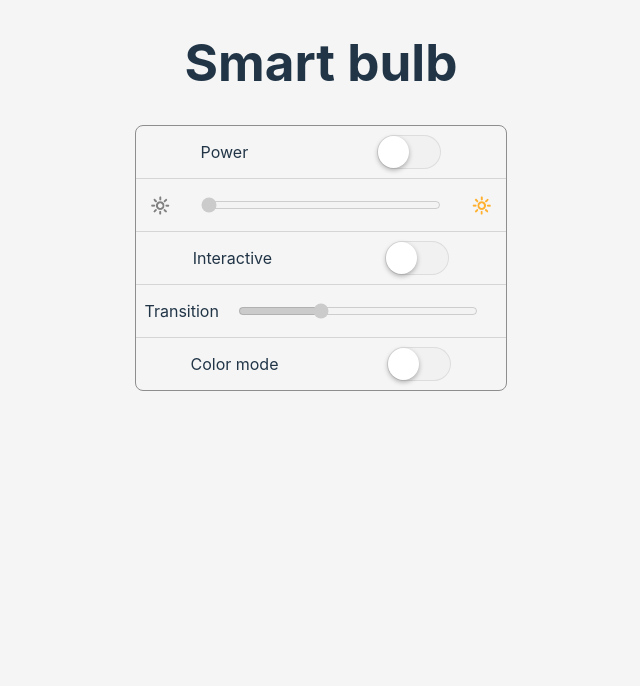
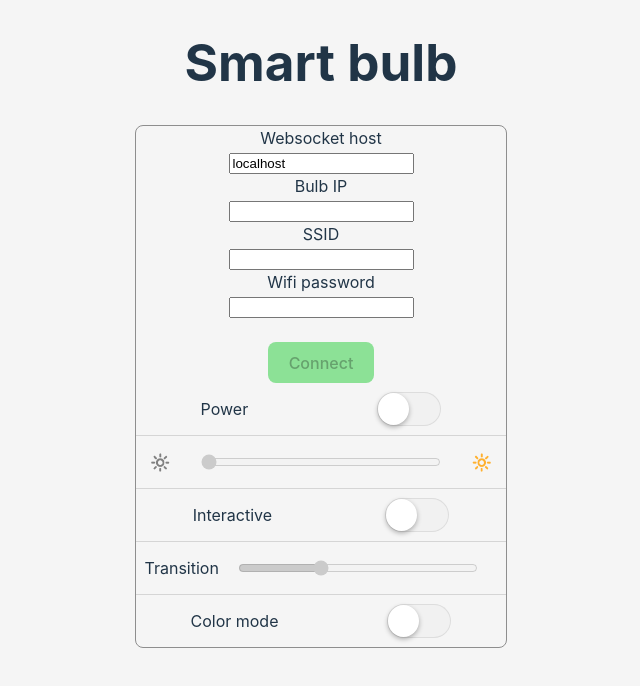
Before and after one commit to NivEz/super-bulb, a React (Vite) app in the folder client/: page / in a window 1280 px wide. Shown: the top 686 px of the page, without its empty margins (319-959 px from the left). Built offline with nearby package versions, Linux system fonts and the light colour scheme; no server answers.

Commit message:
added credentials form

```diff
--- a/client/src/App.jsx
+++ b/client/src/App.jsx
@@ -1,41 +1,7 @@
-import {useEffect, useState} from 'react'
 import './App.css'
 import {Controller} from "./components/controller/Controller.jsx";
 
 function App() {
-    const [didMount, setDidMount] = useState(null);
-    const [ws, setWs] = useState(null)
-
-    useEffect(() => {
-        setDidMount(true)
-    }, [])
-
-    // useEffect(() => {
-    //     if (!didMount) {
-    //         return;
-    //     }
-    //     console.log("Initialize websocket connection...");
-    //     const ws = new WebSocket(`ws://localhost:6543`)
-    //     setWs(ws)
-    //     ws.onopen = (e => {
-    //         ws.send("connect");
-    //     })
-    //     ws.onclose = () => {
-    //         console.log("WS closed...")
-    //     }
-    // }, [didMount])
-
-    const sendMessages = () => {
-        // ws.send("power!1")
-        // ws.send("color!100-20-150")
-        // ws.send("colormode!1")
-        return
-        new Array(5).fill(null).forEach(() => {
-            ws.send("power!1")
-        })
-        console.log("-> ws", ws);
-    }
-
     return (
         <>
             <h1>Smart bulb</h1>
--- a/client/src/components/controller/Controller.jsx
+++ b/client/src/components/controller/Controller.jsx
@@ -7,6 +7,7 @@ import { useAudioAnalyzer } from "../../hooks/useAudioAnalyzer.js";
 import { Flex } from "../core/flex/Flex";
 import { Symbol } from "../symbol/Symbol";
 import styles from "./controller.module.css";
+import { Credentials } from "../credentials/Credentials.jsx";
 
 // const host = process.env.IP || 'localhost';
 const host = 'localhost';
@@ -20,6 +21,7 @@ export const Controller = () => {
     const [isInteractive, setIsInteractive] = useState(false);
     const [transitionDuration, setTransitionDuration] = useState(500);
     const [isColorMode, setIsColorMode] = useState(false);
+    const [host, setHost] = useState("localhost");
 
     const { ws, sendMessage } = useWebsocket({ host, port, reConnectTimeout })
 
@@ -73,10 +75,15 @@ export const Controller = () => {
         sendMessage("colormode", val ? 0 : 1);
     });
 
+    const onConnect = () => {
+
+    };
+
     useAudioAnalyzer({ isActive: isInteractive, handleBrightness });
 
     return (
         <section className={`${styles.controllerContainer} ${!isConnected && styles.cursorWait}`}>
+            <Credentials />
             <Flex label="Power">
                 <Switch
                     isToggled={!!power}
--- /dev/null
+++ b/client/src/components/core/button/Button.jsx
@@ -0,0 +1,15 @@
+import React from 'react';
+import styles from './button.module.css';
+
+export const Button = ({ onClick, disabled, children }) => {
+    return (
+        <button
+            onClick={onClick}
+            disabled={disabled}
+            className={styles.button}
+            style={{ cursor: disabled ? 'not-allowed' : 'pointer' }}
+        >
+            {children}
+        </button>
+    );
+};
--- /dev/null
+++ b/client/src/components/core/button/button.module.css
@@ -0,0 +1,3 @@
+.button {
+    background: #8ce196;
+}
--- /dev/null
+++ b/client/src/components/core/textInput/TextInput.jsx
@@ -0,0 +1,6 @@
+export const TextInput = ({ value, onChange, censored = false }) => {
+    return <input
+        value={value}
+        onChange={e => onChange(e.target.value)} type={censored ? "password" : "text"}
+    />;
+};
--- /dev/null
+++ b/client/src/components/credentials/Credentials.jsx
@@ -0,0 +1,27 @@
+import { useState } from "react";
+import { TextInput } from "../core/textInput/TextInput";
+import styles from "./credentials.module.css";
+import { Button } from "../core/button/Button";
+
+export const Credentials = ({ connect }) => {
+    const [wsHost, setWsHost] = useState("localhost");
+    const [ip, setIp] = useState("");
+    const [ssid, setSsid] = useState("");
+    const [wifiPassword, setWifiPassword] = useState("");
+    return (
+        <form>
+            <label className={styles.formLabel}>Websocket host</label>
+            <TextInput value={wsHost} onChange={setWsHost} />
+            <label className={styles.formLabel}>Bulb IP</label>
+            <TextInput value={ip} onChange={setIp} />
+            <label className={styles.formLabel}>SSID</label>
+            <TextInput value={ssid} onChange={setSsid} />
+            <label className={styles.formLabel}>Wifi password</label>
+            <TextInput value={wifiPassword} onChange={setWifiPassword} censored={true} />
+            <div>
+                <br />
+                <Button onClick={connect} disabled={!wsHost || !ip}>Connect</Button>
+            </div>
+        </form>
+    )
+};
--- /dev/null
+++ b/client/src/components/credentials/credentials.module.css
@@ -0,0 +1,3 @@
+.formLabel {
+    display: block;
+}
```
